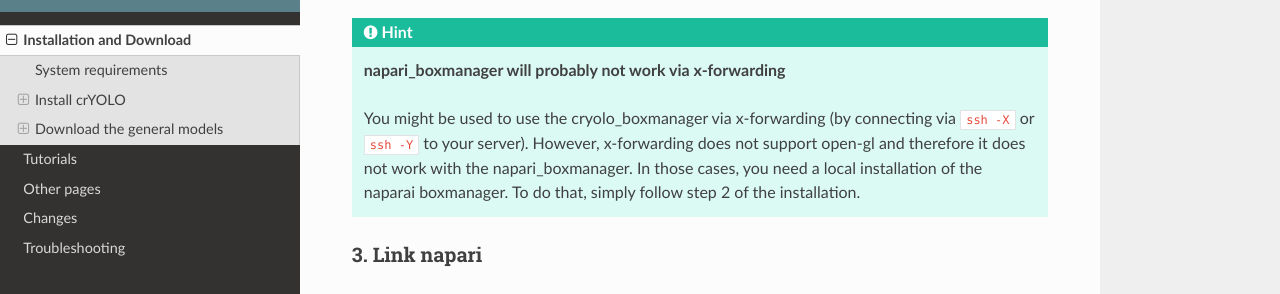
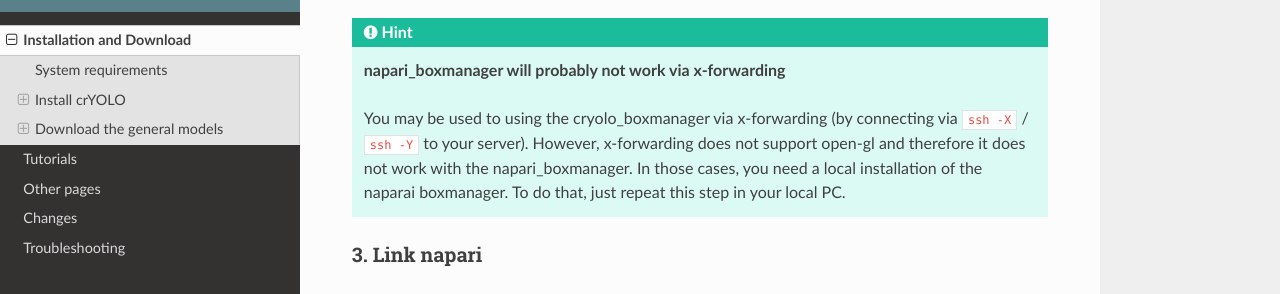
Before and after one commit to MPI-Dortmund/cryolo, a Sphinx documentation site: the page built from source/installation.rst, in a window 1280 px wide and 900 px high, scrolled down 2848 px. Shown: the part 149-443 px from the top of the window. Built offline with Sphinx 7.4.7 and the Read the Docs theme 2.0.0, drawn with Linux system fonts in a browser that asks for light colours.

Commit message:
update/reformat tutorial

```diff
--- a/source/installation.rst
+++ b/source/installation.rst
@@ -129,7 +129,7 @@
 
     **napari_boxmanager will probably not work via x-forwarding**
 
-    You might be used to use the cryolo_boxmanager via x-forwarding (by connecting via ``ssh -X`` or ``ssh -Y`` to your server). However, x-forwarding does not support open-gl and therefore it does not work with the napari_boxmanager. In those cases, you need a local installation of the naparai boxmanager. To do that, simply follow step 2 of the installation.
+    You may be used to using the cryolo_boxmanager via x-forwarding (by connecting via ``ssh -X`` / ``ssh -Y`` to your server). However, x-forwarding does not support open-gl and therefore it does not work with the napari_boxmanager. In those cases, you need a local installation of the naparai boxmanager. To do that, just repeat this step in your local PC.
 
 
 3. Link napari
```
